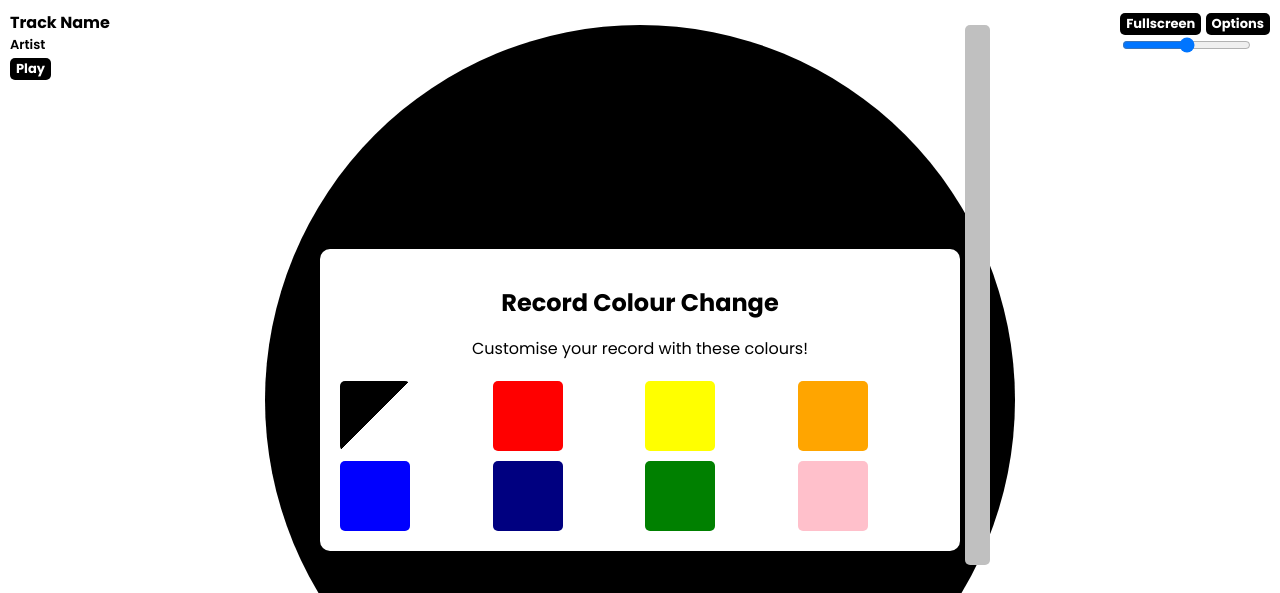
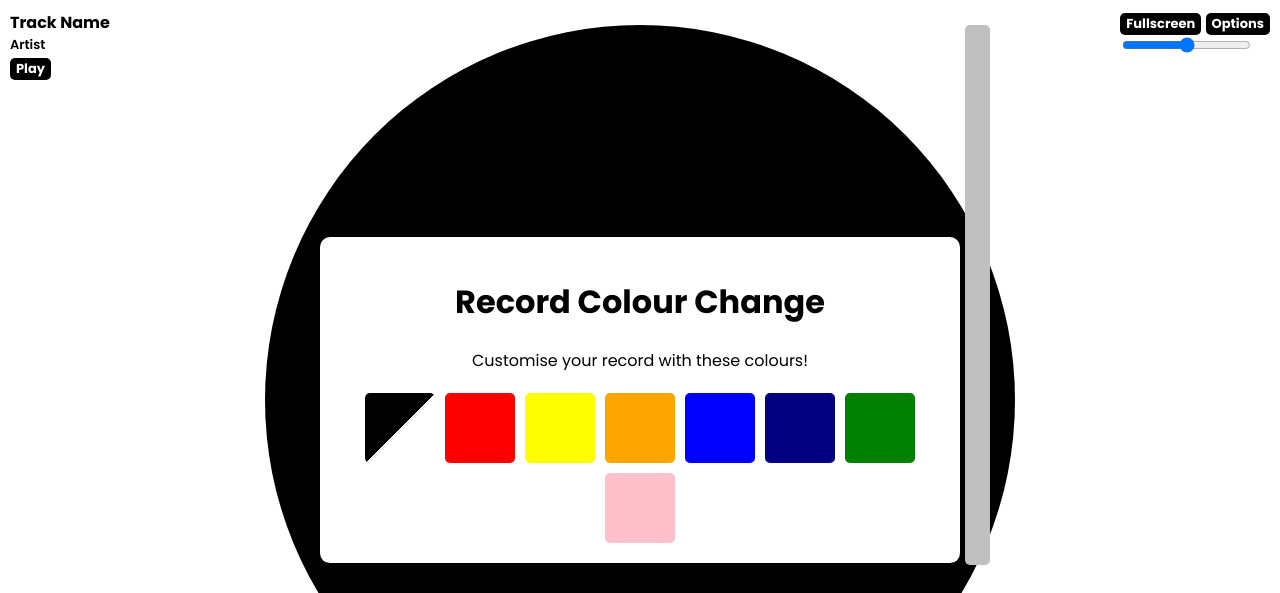
Before and after one commit to ethanmerry/recordplayer, a plain HTML site: page player.html in a window 1280 px wide. Shown: the top 593 px of the page. Drawn offline with nearby package versions, Linux system fonts and the light colour scheme.

Commit message:
Update style.css

```diff
--- a/style.css
+++ b/style.css
@@ -193,12 +193,6 @@ body {
     max-width: 600px;
 }
 
-.menu-title {
-    font-size: 24px;
-    margin-bottom: 10px;
-    colour: black;
-}
-
 .menu-description {
     font-size: 16px;
     margin-bottom: 20px;
@@ -206,14 +200,18 @@ body {
 }
 
 .menu-items {
-    display: grid;
-    grid-template-columns: repeat(4, 1fr);
+    display: flex;
+    flex-wrap: wrap;
+    justify-content: center;
     gap: 10px;
 }
 
 .menu-item {
   width: 70px;
   height: 70px;
+  display: flex;
+  justify-content: center;
+  align-items: center;
   border-radius: 5px;
   cursor: pointer;
 }
```
